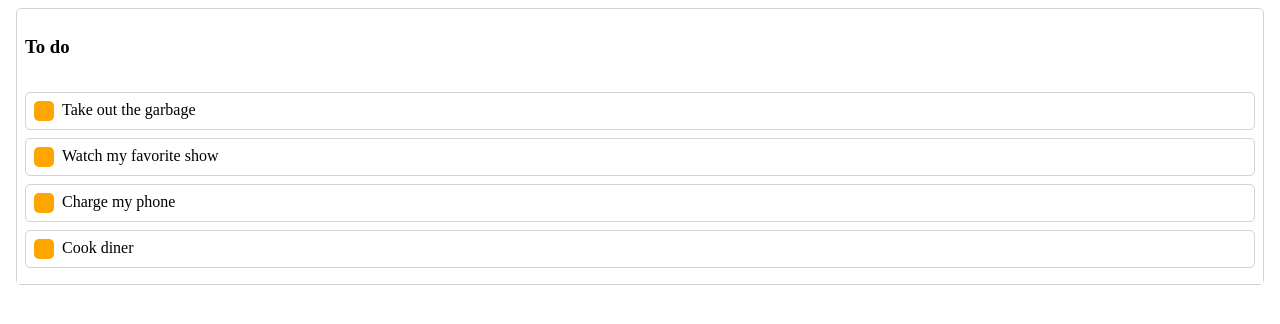
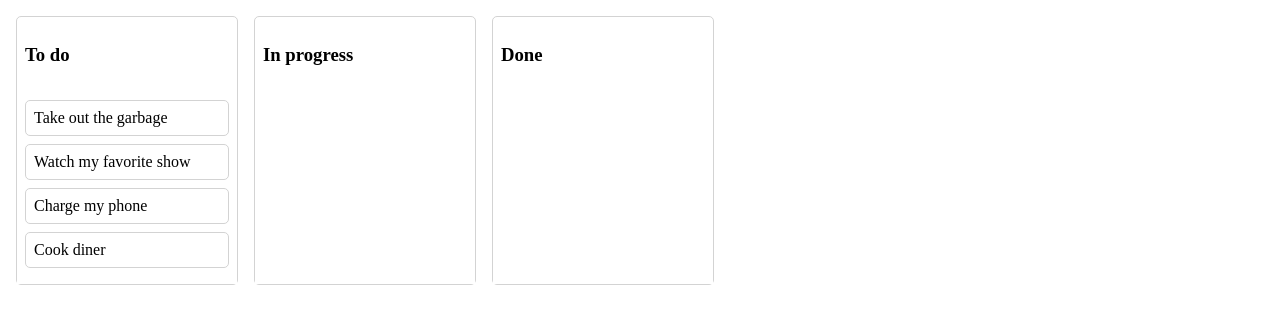
Before and after one commit to Elshad98/drag-and-drop, a React (Create React App) app: page / in a window 1280 px wide. Shown: the top 324 px of the page. Built offline with nearby package versions, Linux system fonts and the light colour scheme.

Commit message:
Added move Items between Columns react-beautiful-dnd using onDragEnd

```diff
--- a/src/App.js
+++ b/src/App.js
@@ -2,8 +2,12 @@
 import initialData from './components/initial-data';
 import { DragDropContext } from 'react-beautiful-dnd';
 import Column from './components/Column';
+import styled from 'styled-components';
+import '@atlaskit/css-reset';
 
-import '@atlaskit/css-reset';
+const Container = styled.div`
+    display: flex;
+`;
 
 class App extends React.Component{
 	constructor(props){
@@ -26,13 +30,16 @@
             return;
         }
 
-        const column = this.state.columns[source.droppableId];
-        const newTaskIds = Array.from(column.taskIds);
+        const start = this.state.columns[source.droppableId];
+        const finish = this.state.columns[destination.droppableId];
+
+        if (start === finish) {
+            const newTaskIds = Array.from(start.taskIds);
             newTaskIds.splice(source.index, 1);
             newTaskIds.splice(destination.index, 0, draggableId);
 
             const newColumn = {
-            ...column,
+                ...start,
                 taskIds: newTaskIds
             };
 
@@ -45,16 +52,45 @@
             };
 
             this.setState(newState);
+            return;
+        }
+
+        // Moving from one list to another
+        const startTaskIds = Array.from(start.taskIds);
+        startTaskIds.splice(source.index, 1);
+        const newStart = {
+            ...start,
+            taskIds: startTaskIds
+        };
+
+        const finishTaskIds = Array.from(finish.taskIds);
+        finishTaskIds.splice(destination.index, 0, draggableId);
+        const newFinish = {
+            ...finish,
+            taskIds: finishTaskIds
+        };
+
+        const newState = {
+            ...this.state,
+            columns: {
+                ...this.state.columns,
+                [newStart.id]: newStart,
+                [newFinish.id]: newFinish
+            }
+        };
+        this.setState(newState);
     }
 
     render() {
         return (
             <DragDropContext onDragEnd={this.onDragEnd}>
+                <Container>
                     {this.state.columnOrder.map((columnId) => {
 			            const column = this.state.columns[columnId];
 			            const tasks = column.taskIds.map((taskId) => this.state.tasks[taskId]);
                         return <Column key={column.id} column={column} tasks={tasks} />;
                     })}
+                </Container>
             </DragDropContext>
         );
 	}
--- a/src/components/Column.js
+++ b/src/components/Column.js
@@ -7,6 +7,9 @@
     margin: 8px;
     border: 1px solid lightgrey;
     border-radius: 5px;
+    width: 220px;
+    display: flex;
+    flex-direction: column;
 `;
 const Title = styled.h3`
     padding: 8px;
@@ -15,6 +18,8 @@
     padding: 8px;
     transition: background-color 0.2s;
     background-color: ${(props) => (props.isDraggingOver ? '#3F8CF2' : '#fff')};
+    flex-grow: 1;
+    min-height: 100px;
 `;
 
 class Column extends React.Component {
--- a/src/components/Task.js
+++ b/src/components/Task.js
@@ -11,14 +11,6 @@
     display: flex;
 `;
 
-const Handle = styled.div`
-    width: 20px;
-    height: 20px;
-    border-radius: 5px;
-    background-color: orange;
-    margin-right: 8px;
-`;
-
 class Task extends React.Component {
     render() {
         return (
@@ -26,10 +18,10 @@
                 {(provided, snapshot) => (
                     <Container
                         {...provided.draggableProps}
+                        {...provided.dragHandleProps}
                         ref={provided.innerRef}
                         isDragging={snapshot.isDragging}
                     >
-                        <Handle {...provided.dragHandleProps} />
                         {this.props.task.content}
                     </Container>
                 )}
--- a/src/components/initial-data.js
+++ b/src/components/initial-data.js
@@ -10,10 +10,20 @@
 			id: 'column-1',
 			title: 'To do',
 			taskIds: ['task-1', 'task-2', 'task-3', 'task-4']
-		}
+        },
+        'column-2': {
+            id: 'column-2',
+            title: 'In progress',
+            taskIds: []
+        },
+        'column-3': {
+            id: 'column-3',
+            title: 'Done',
+            taskIds: []
+        }
 	},
 	// Facilitate reordering of the columns
-	columnOrder: ['column-1']
+	columnOrder: ['column-1', 'column-2', 'column-3']
 };
 
 export default initialData
```
Lines whose indentation alone changed are shown as unchanged.
